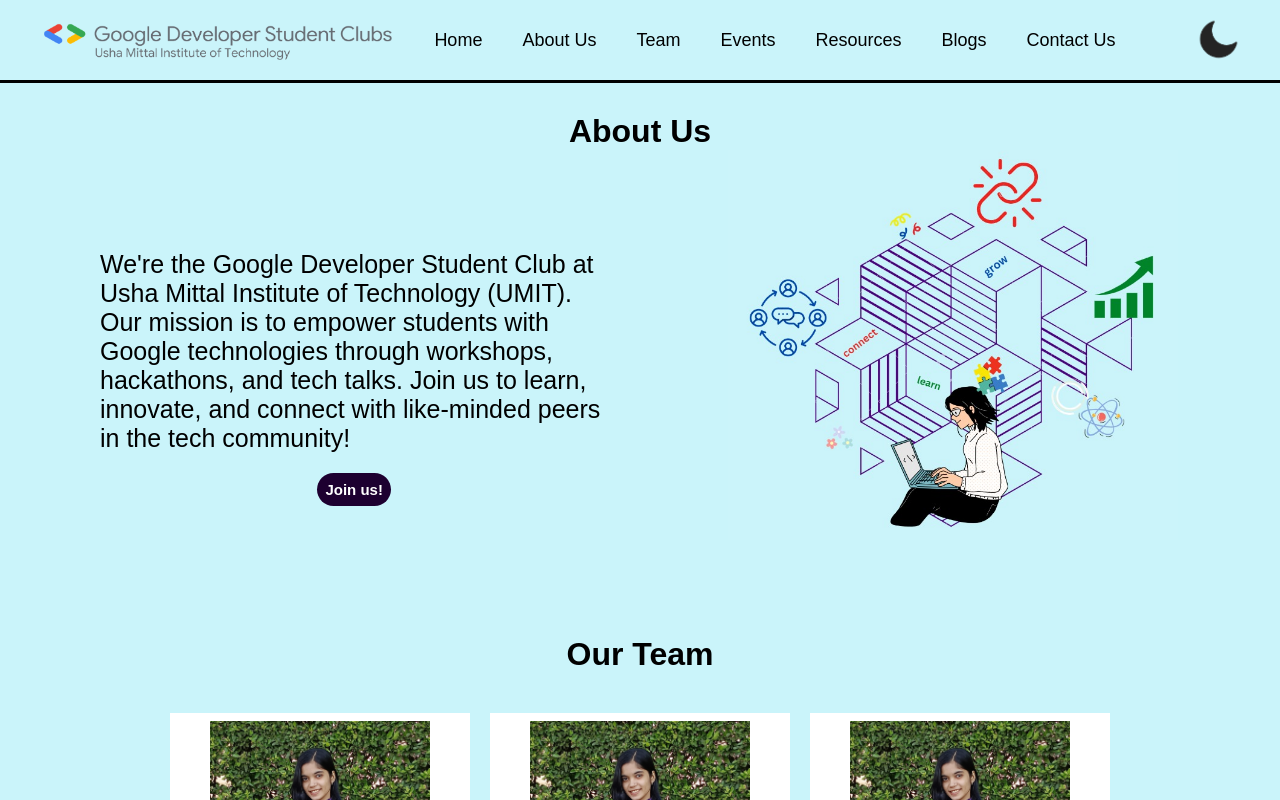
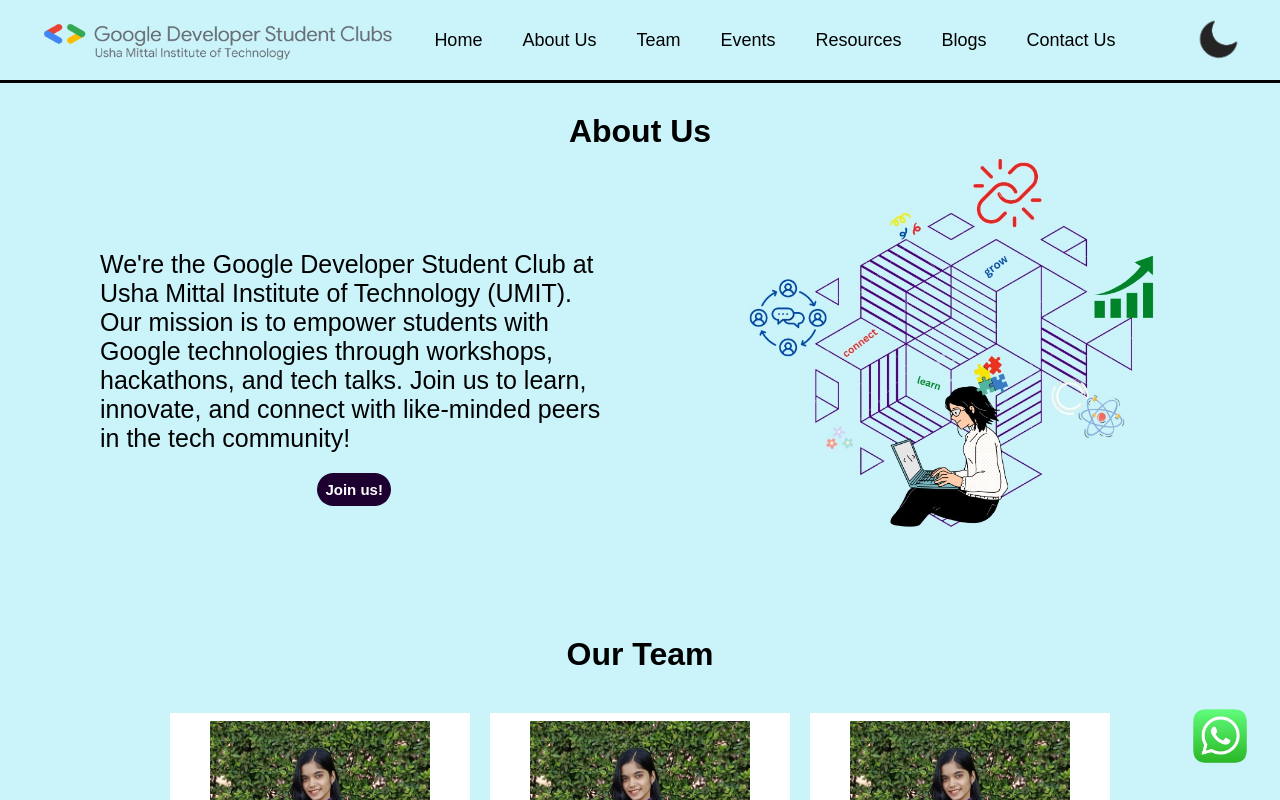
Before and after one commit to HP814/GDSC-UMIT, a React (Vite) app: page / in a window 1280 px wide. Shown: the top 800 px of the page. Built offline with nearby package versions, Linux system fonts and the light colour scheme.

Commit message:
whatsapp added

```diff
--- a/package.json
+++ b/package.json
@@ -10,6 +10,7 @@
     "preview": "vite preview"
   },
   "dependencies": {
+    "@fortawesome/fontawesome-free": "^6.5.2",
     "react": "^18.2.0",
     "react-dom": "^18.2.0",
     "react-slick": "^0.30.2",
--- a/src/App.jsx
+++ b/src/App.jsx
@@ -3,6 +3,7 @@
 import Team from './Components/Team/Team';
 import Testimonials from './Components/Testimonials/Testimonials';
 import About from './Components/About/About';
+import Whatsapp from './Components/Whatsapp/Whatsapp';
 
 const App = () => {
 
@@ -28,6 +29,7 @@
     <div>
       <Testimonials id={'testimonials'} theme={theme} setTheme={setTheme}/>
     </div>
+    <Whatsapp/>
     </div>
   )
 }
--- /dev/null
+++ b/src/Components/Whatsapp/Whatsapp.css
@@ -0,0 +1,10 @@
+.whatsappicon {
+    position: fixed;
+    bottom: 20px;
+    right: 20px;
+    z-index: 1000; /* Ensure it appears above other content */
+}
+.whatsappimg {
+    width: 80px; /* Adjust the width to your desired size */
+    height: auto; /* Maintain aspect ratio */
+}
--- /dev/null
+++ b/src/Components/Whatsapp/Whatsapp.jsx
@@ -0,0 +1,15 @@
+import React from 'react'
+import './Whatsapp.css'
+import whatsappIcon from '../../assets/whatsapp-icon.png'
+
+const Whatsapp = () => {
+  return (
+    <div className="whatsappicon">
+        <a href="https://api.whatsapp.com/send?phone=9653189745" target='/blank'>
+             <img src={whatsappIcon} alt="WhatsApp Icon" className='whatsappimg'/>
+        </a>
+    </div>
+  )
+}
+
+export default Whatsapp
```
Also changed, not shown: src/assets/whatsapp-icon.png (added), 1 other file (tests, documents, lock files or other folders).
